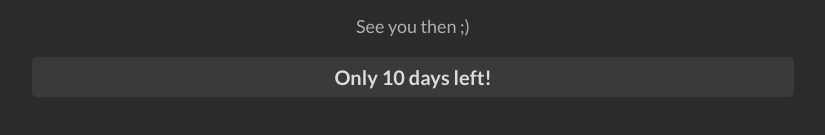
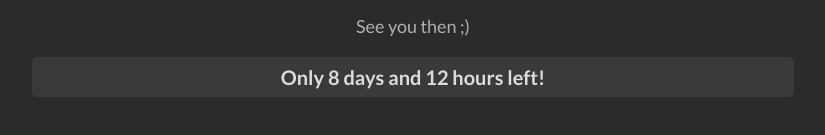
Before and after one commit to jerrygblum/jerrygblum.github.io, a plain HTML site: page index.html in a window 1280 px wide. Shown: the part 403-538 px from the top of the page, without its empty margins (227-1052 px from the left). Drawn offline with Linux system fonts and the light colour scheme.

Commit message:
Update index.html

```diff
--- a/index.html
+++ b/index.html
@@ -89,20 +89,18 @@
             const countdownElement = document.getElementById('countdown');
 
             // Define the target date in UTC timezone
-            const targetDate = new Date(Date.UTC(2024, 8, 7, 13, 10, 0)); // September 7, 2024, at 13:10:00 UTC
+            const targetDate = new Date(Date.UTC(2024, 8, 7, 0, 0, 0)); // September 7, 2024, at 00:00:00 UTC
             const now = new Date();
 
-            // Get timezone offset in milliseconds
-            const timezoneOffset = now.getTimezoneOffset() * 60 * 1000;
-
-            // Calculate the distance taking timezone into account
-            const distance = targetDate.getTime() - (now.getTime() + timezoneOffset);
+            // Calculate the distance between now and the target date
+            const distance = targetDate - now;
 
             // Calculate time components
-            const days = Math.ceil(distance / (1000 * 60 * 60 * 24));
+            const days = Math.floor(distance / (1000 * 60 * 60 * 24));
+            const hours = Math.floor((distance % (1000 * 60 * 60 * 24)) / (1000 * 60 * 60));
 
-            // Display countdown in days only
-            countdownElement.innerHTML = `Only ${days} days left!`;
+            // Display countdown in days and hours
+            countdownElement.innerHTML = `Only ${days} days and ${hours} hours left!`;
 
             // Check if the target date has been reached
             if (distance < 0) {
```
